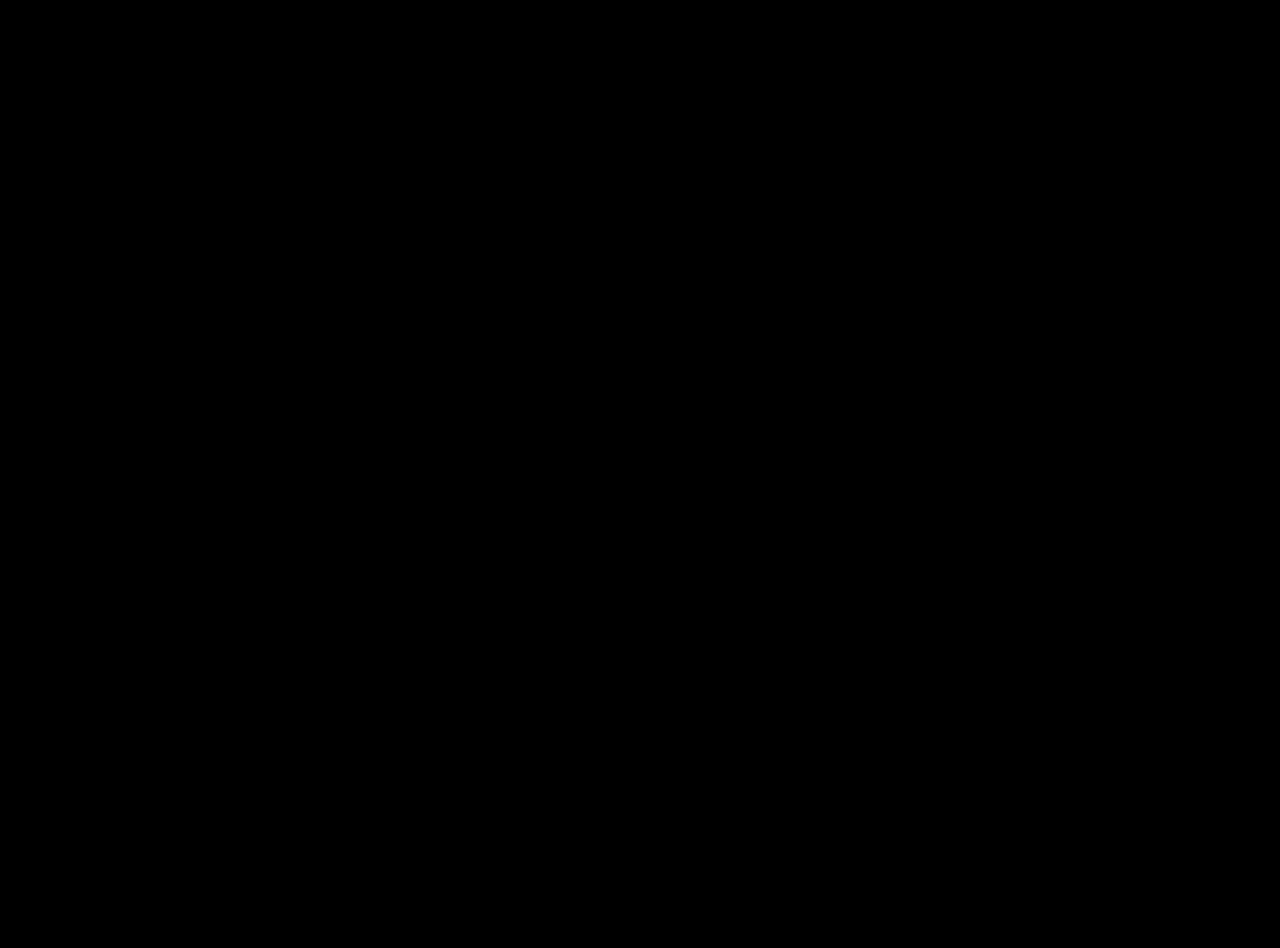
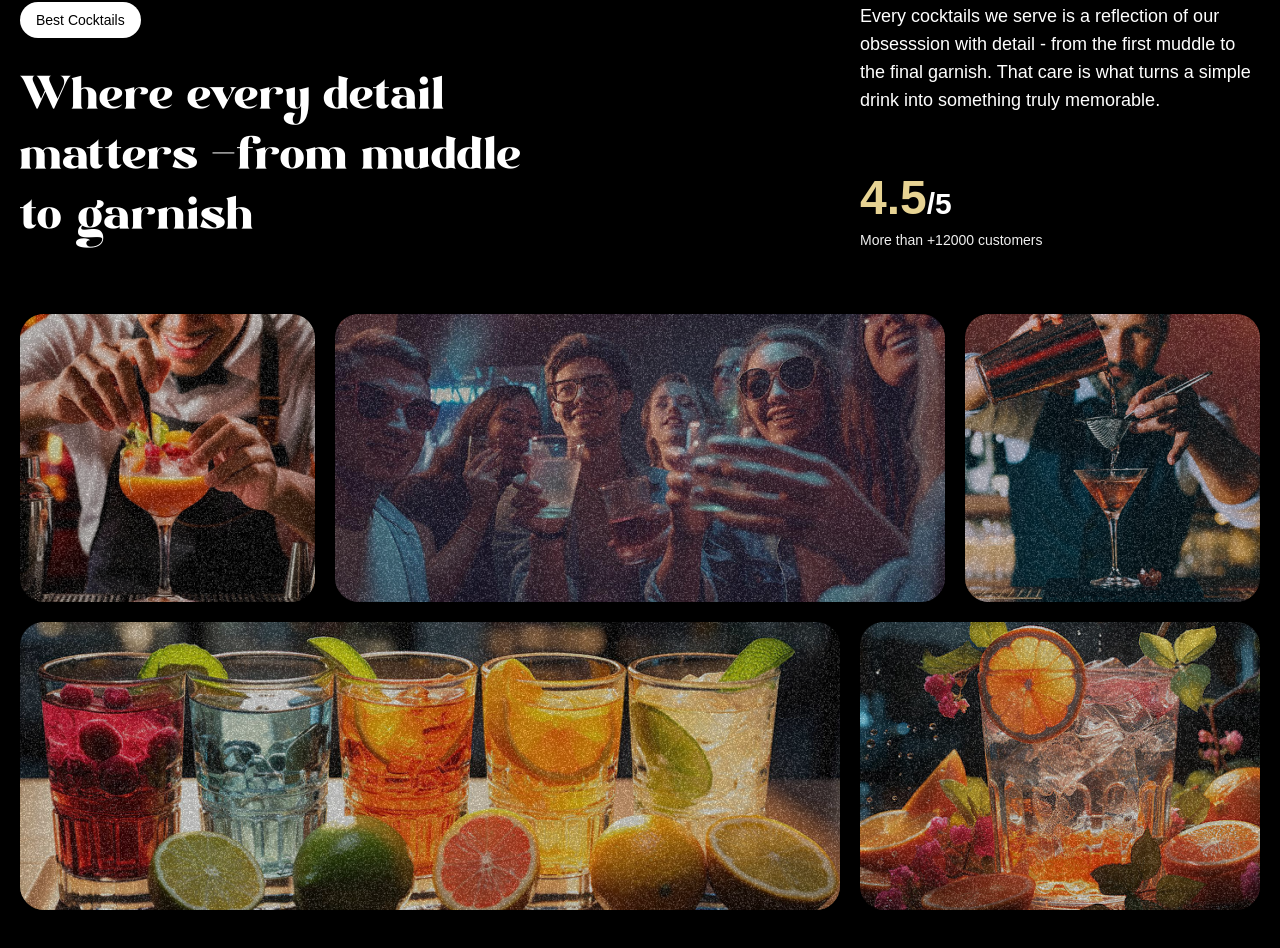
Before and after one commit to emmant-web/mojito-awwwards-website, a React (Vite) app: page / in a window 1280 px wide. Shown: the part 1710-2658 px from the top of the page. Before the commit the page ends 1600 px from the top, so only its background shows below. Built offline with nearby package versions, Linux system fonts and the light colour scheme; a web font is replaced by a local one.

Commit message:
finished about section

```diff
--- a/src/App.tsx
+++ b/src/App.tsx
@@ -7,6 +7,7 @@
 import Navbar from './components/Navbar';
 import Hero from './components/Hero';
 import Cocktails from './components/Cocktails';
+import About from './components/About';
 
 gsap.registerPlugin(ScrollTrigger, SplitText);
 
@@ -16,6 +17,7 @@
         <Navbar />
         <Hero />
         <Cocktails />
+        <About />
     </main>
   )
 }
--- /dev/null
+++ b/src/components/About.tsx
@@ -0,0 +1,90 @@
+import { useGSAP } from "@gsap/react"
+import gsap from 'gsap'
+import { SplitText } from "gsap/all"
+
+
+
+const About = () => {
+    useGSAP(() => {
+        const titleSplit = SplitText.create('#about h2', {
+            type: 'words'
+        })
+
+         const scrollTimeline = gsap.timeline({
+            scrollTrigger: {
+                trigger: '#about',
+                start: 'top center'
+            }
+         })
+
+         scrollTimeline
+         .from(titleSplit.words, {
+            opacity: 0, duration: 1, yPercent: 100, ease: 'expo.out', stagger: 0.02
+         })
+         .from('.top-grid div, .bottom-grid div', {
+            opacity: 0, duration: 1, ease: 'power1.inOut', stagger: 0.04,
+         }, '-=0.5')
+    })
+
+
+  return (
+    <div id="about">
+        <div className="mb-16 md:px-0 px-5">
+            <div className="content">
+                <div className="md:col-span-8">
+                    <p className="badge">Best Cocktails</p>
+                    <h2>Where every detail matters <span className="text-white">-</span>from muddle to garnish</h2>
+                </div>
+
+                <div className="sub-content">
+                    <p>
+                        Every cocktails we serve is a reflection of our obsesssion with detail - from the first muddle to the final garnish. That care is what turns a simple drink into something truly memorable.
+                    </p>
+
+                    <div>
+                        <p className="md:text-3xl text-xl font-bold">
+                            <span>4.5</span>/5
+                        </p>
+
+                        <p className="text-sm text-white-100">
+                            More than +12000 customers
+                        </p>
+                    </div>
+                </div>
+            </div>
+        </div>
+
+        <div className="top-grid">
+            <div className="md:col-span-3">
+                <div className="noisy" />
+                <img src="/images/abt1.png" alt="grid-img-1" />
+            </div>
+
+            <div className="md:col-span-6">
+                <div className="noisy" />
+                <img src="/images/abt2.png" alt="grid-img-2" />
+            </div>
+
+            <div className="md:col-span-3">
+                <div className="noisy" />
+                <img src="/images/abt5.png" alt="grid-img-5" />
+            </div>
+        </div>
+
+        <div className="bottom-grid">
+            <div className="md:col-span-8">
+                <div className="noisy" />
+                <img src="/images/abt3.png" alt="grid-img-3" />
+            </div>
+
+            <div className="md:col-span-4">
+                <div className="noisy" />
+                <img src="/images/abt4.png" alt="grid-img-4" />
+            </div>
+        </div>
+
+    </div>
+  )
+}
+
+export default About
```
